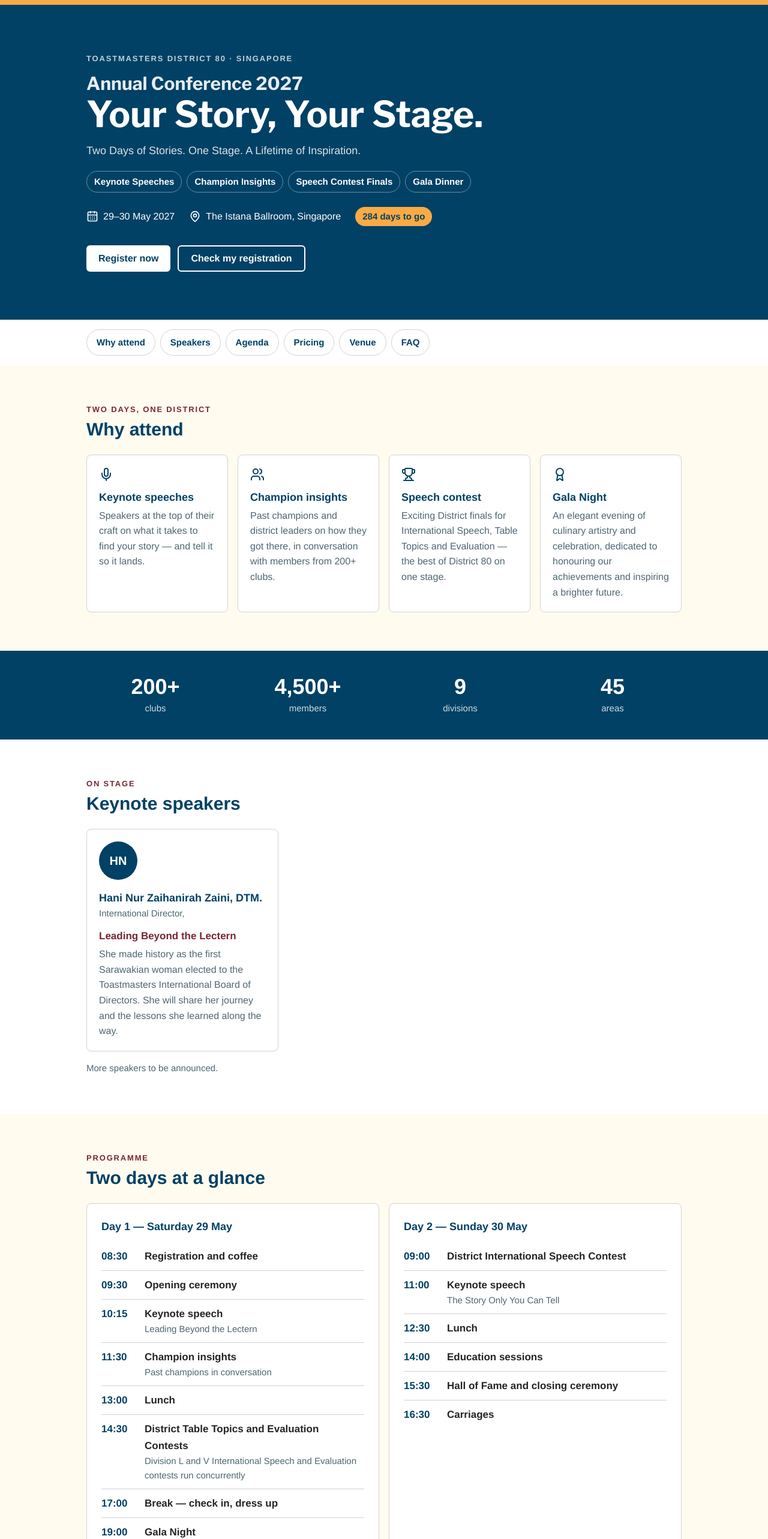
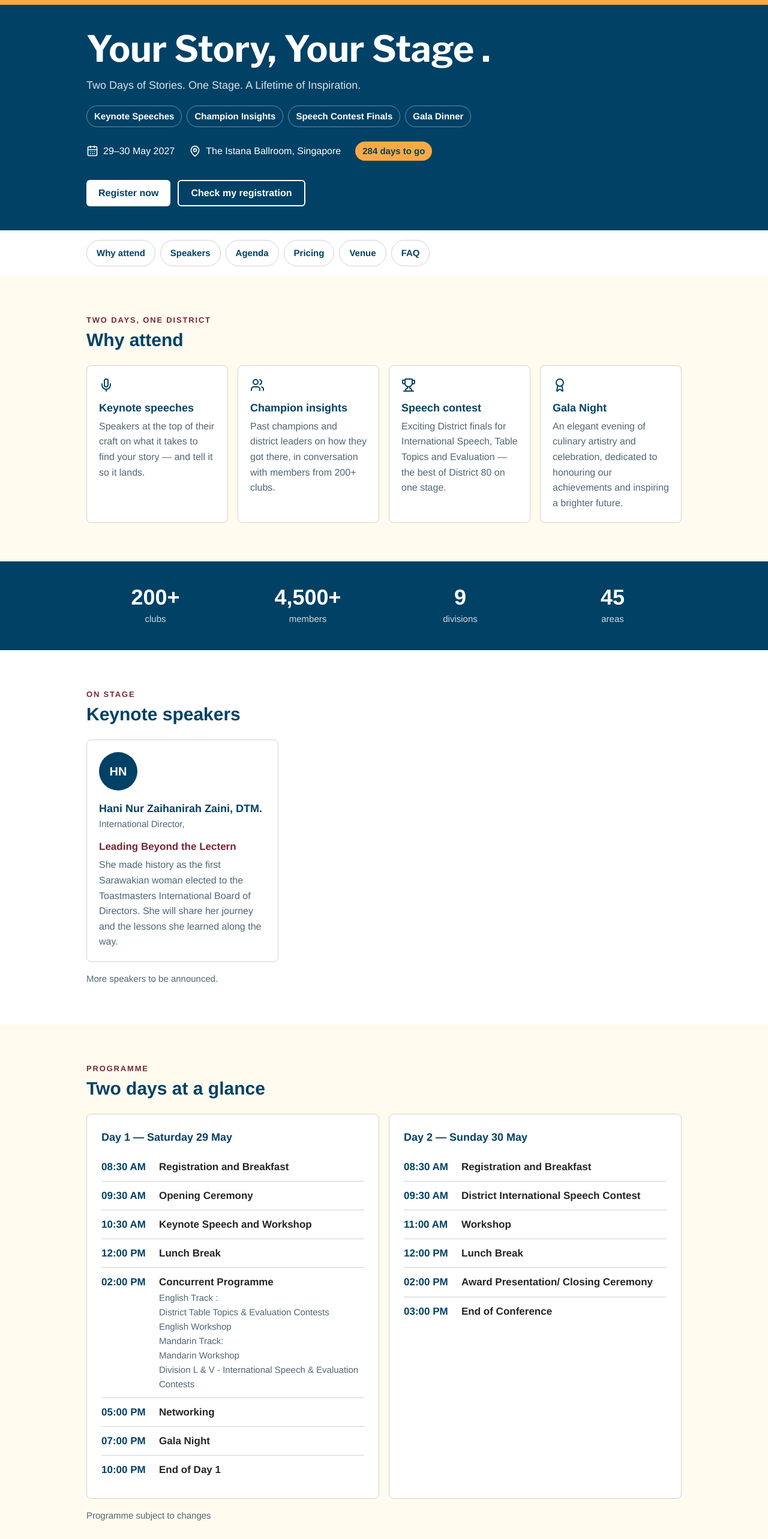
Before and after one commit to maksha19/acpublic, a React (Vite) app: page / in a window 1280 px wide. Shown: the part 100-2666 px from the top of the page at 60% size. Built offline with nearby package versions, Linux system fonts and the light colour scheme; no server answers; a web font is replaced by a local one.

Commit message:
update home page content

```diff
--- a/src/components/home/Agenda.tsx
+++ b/src/components/home/Agenda.tsx
@@ -14,11 +14,11 @@ export default function Agenda() {
                   key={`${item.time} ${item.title}`}
                   className="flex gap-4 border-b border-border py-2.5 last:border-0"
                 >
-                  <span className="w-14 shrink-0 font-semibold text-primary tnum">{item.time}</span>
+                  <span className="w-20 shrink-0 font-semibold text-primary tnum">{item.time}</span>
                   <span>
                     <span className="font-semibold">{item.title}</span>
                     {item.detail && (
-                      <span className="block text-[15px] text-muted-fg">{item.detail}</span>
+                      <span className="block text-[15px] text-muted-fg" dangerouslySetInnerHTML={{ __html: item.detail }} />
                     )}
                   </span>
                 </li>
@@ -28,7 +28,7 @@ export default function Agenda() {
         ))}
       </div>
       <p className="mt-4 text-[15px] text-muted-fg">
-        The full programme will be published closer to the conference — times are indicative.
+        Programme subject to changes
       </p>
     </Section>
   )
--- a/src/components/home/Hero.tsx
+++ b/src/components/home/Hero.tsx
@@ -16,17 +16,17 @@ export default function Hero({ event }: { event?: EventInfo }) {
 
   return (
     <div className="bg-primary text-white">
-      <div className="mx-auto w-full max-w-5xl px-4 py-14 sm:py-20">
-        <p className="text-[13px] font-semibold uppercase tracking-[0.14em] text-white/75">
+      <div className="mx-auto w-full max-w-5xl px-4 py-14 sm:py-10">
+        {/* <p className="text-[13px] font-semibold uppercase tracking-[0.14em] text-white/75">
           Toastmasters {CONFERENCE.district.name} · {city}
-        </p>
+        </p> */}
 
         {/* One h1 for the whole page. Event name and theme are one heading in
             two visual registers — the theme is what posters lead with. */}
-        <h1 className="mt-3 text-white">
-          <span className="block text-2xl font-semibold text-white/90 sm:text-3xl">
+        <h1 className="mt-1 text-white">
+          {/* <span className="block text-2xl font-semibold text-white/90 sm:text-3xl">
             Annual Conference 2027
-          </span>
+          </span> */}
           <span className="mt-1 block font-display text-4xl sm:text-6xl">{CONFERENCE.hero.theme}</span>
         </h1>
 
--- a/src/content/conference.ts
+++ b/src/content/conference.ts
@@ -156,7 +156,7 @@ export const CONFERENCE: ConferenceContent = {
   /* [REAL] — the committee's theme, tagline and event highlights (13 and
      18 Sep 2026). */
   hero: {
-    theme: 'Your Story, Your Stage.',
+    theme: 'Your Story, Your Stage .',
     tagline: 'Two Days of Stories. One Stage. A Lifetime of Inspiration.',
     highlights: ['Keynote Speeches', 'Champion Insights', 'Speech Contest Finals', 'Gala Dinner'],
   },
@@ -218,29 +218,31 @@ export const CONFERENCE: ConferenceContent = {
     {
       label: 'Day 1 — Saturday 29 May',
       items: [
-        { time: '08:30', title: 'Registration and coffee' },
-        { time: '09:30', title: 'Opening ceremony' },
-        { time: '10:15', title: 'Keynote speech', detail: 'Leading Beyond the Lectern' },
-        { time: '11:30', title: 'Champion insights', detail: 'Past champions in conversation' },
-        { time: '13:00', title: 'Lunch' },
+        { time: '08:30 AM', title: 'Registration and Breakfast' },
+        { time: '09:30 AM', title: 'Opening Ceremony' },
+        { time: '10:30 AM', title: 'Keynote Speech and Workshop' },
+        { time: '12:00 PM', title: 'Lunch Break',},
+        { time: '02:00 PM',
+          title: 'Concurrent Programme',
+          detail: '<p className="font-bold !text-black">English Track : </p>  \n <ul className="!list-disc !list-inside"><li>District Table Topics & Evaluation Contests </li> <li>English Workshop </li></ul> \n\n <p> Mandarin Track: </p><p className="font-bold !text-black">Mandarin Workshop </p><p>Division L & V - International Speech & Evaluation Contests</p>',
+         },
         {
-          time: '14:30',
-          title: 'District Table Topics and Evaluation Contests',
-          detail: 'Division L and V International Speech and Evaluation contests run concurrently',
+          time: '05:00 PM',
+          title: 'Networking',
         },
-        { time: '17:00', title: 'Break — check in, dress up' },
-        { time: '19:00', title: 'Gala Night' },
+        { time: '07:00 PM', title: 'Gala Night'},
+        { time: '10:00 PM', title: 'End of Day 1' },
       ],
     },
     {
       label: 'Day 2 — Sunday 30 May',
       items: [
-        { time: '09:00', title: 'District International Speech Contest' },
-        { time: '11:00', title: 'Keynote speech', detail: 'The Story Only You Can Tell' },
-        { time: '12:30', title: 'Lunch' },
-        { time: '14:00', title: 'Education sessions' },
-        { time: '15:30', title: 'Hall of Fame and closing ceremony' },
-        { time: '16:30', title: 'Carriages' },
+        { time: '08:30 AM', title: 'Registration and Breakfast' },
+        { time: '09:30 AM', title: 'District International Speech Contest', },
+        { time: '11:00 AM', title: 'Workshop' },
+        { time: '12:00 PM', title: 'Lunch Break' },
+        { time: '02:00 PM', title: 'Award Presentation/ Closing Ceremony' },
+        { time: '03:00 PM', title: 'End of Conference' },
       ],
     },
   ],
```
